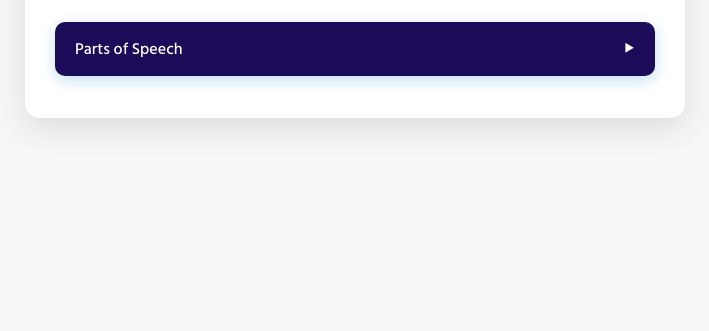
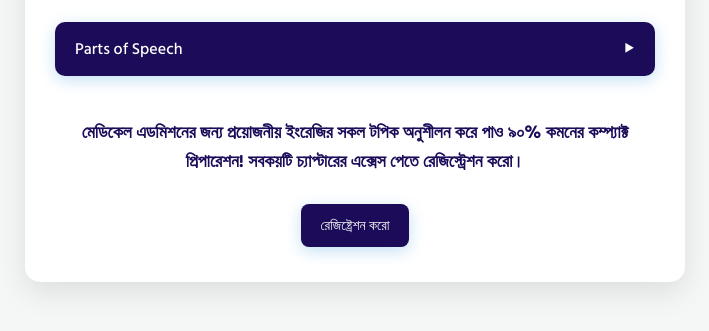
Before and after one commit to medicalprostuti/onueng, a plain HTML site: page index.html in a window 1280 px wide. Shown: the part 159-490 px from the top of the page, without its empty margins (285-994 px from the left). Drawn offline with Linux system fonts and the light colour scheme.

Commit message:
Update index.html

```diff
--- a/index.html
+++ b/index.html
@@ -24,17 +24,22 @@
         padding: 25px 30px;
         border-radius: 15px;
         box-shadow: 0 10px 30px rgba(0, 0, 0, 0.1);
+        display: flex;
+        flex-direction: column;
+        align-items: center;
       }
       h1 {
         text-align: center;
         color: #2c3e50;
         margin-bottom: 25px;
         font-family: "Hind Siliguri", sans-serif;
+        width: 100%;
       }
       /* --- Dropdown Styling --- */
       .dropdown {
         position: relative;
         margin-bottom: 12px;
+        width: 100%;
       }
       .dropdown-btn {
         background: #1b0b58;
@@ -75,19 +80,14 @@
       /* --- Dropdown Content & Animation --- */
       .dropdown-content {
         background-color: #f9f9f9;
-        /* Hide content by default */
         max-height: 0;
         overflow: hidden;
         margin-top: 5px;
         border-radius: 10px;
         box-shadow: inset 0 3px 8px rgba(0, 0, 0, 0.05);
-        /* Smooth transition for the slide-down effect */
         transition: max-height 0.8s ease-in-out;
       }
-      /* Class added by JavaScript to show the content */
       .dropdown-content.show {
-        /* Increased max-height to accommodate 60+ topics.
-       This value should be larger than the height of your longest topic list. */
         max-height: 5000px;
       }
       /* Links inside the dropdown */
@@ -108,6 +108,36 @@
         background-color: #e9ecef;
         padding-left: 30px;
         color: #2980b9;
+      }
+      /* New styles for the registration section */
+      .registration-text {
+        color: #1b0b58;
+        font-weight: bold;
+        text-align: center;
+        margin-top: 25px;
+        font-size: 1.1em;
+      }
+      .registration-button {
+        display: block;
+        background: #1b0b58;
+        color: white;
+        padding: 10px 20px;
+        font-size: 14px;
+        font-weight: 500;
+        border: none;
+        cursor: pointer;
+        border-radius: 8px;
+        text-decoration: none;
+        transition: background-color 0.3s ease, transform 0.2s ease;
+        box-shadow: 0 4px 15px rgba(52, 152, 219, 0.3);
+        margin: 10px auto;
+        width: fit-content;
+      }
+      .registration-button:hover {
+        background-color: #2a1a7a;
+      }
+      .registration-button:active {
+        transform: scale(0.99);
       }
     </style>
   </head>
@@ -172,56 +202,44 @@
         const menuContainer = document.getElementById("subject-menu");
         // --- 1. Function to Generate the Menu ---
         function generateMenu() {
-          // Loop through each chapter in the data object
           chaptersData.forEach((chapter) => {
-            // Create the main container for the dropdown
             const dropdownDiv = document.createElement("div");
             dropdownDiv.className = "dropdown";
-            // Create the button for the chapter
             const button = document.createElement("button");
             button.className = "dropdown-btn";
             button.textContent = chapter.title;
-            // Create the container for the topics
             const contentDiv = document.createElement("div");
             contentDiv.className = "dropdown-content";
-            // Loop through the topics for the current chapter
             chapter.topics.forEach((topic) => {
               const link = document.createElement("a");
               link.textContent = topic.title;
               link.href = topic.url;
               contentDiv.appendChild(link);
             });
-            // Assemble the parts
             dropdownDiv.appendChild(button);
             dropdownDiv.appendChild(contentDiv);
-            // Add the completed dropdown to the main container
             menuContainer.appendChild(dropdownDiv);
           });
         }
         // --- 2. Function to Add Event Listeners ---
         function attachEventListeners() {
-          const allDropdownBtns = menuContainer.querySelectorAll(".dropdown-btn");
+          const allDropdownBtns =
+            menuContainer.querySelectorAll(".dropdown-btn");
           allDropdownBtns.forEach((btn) => {
             btn.addEventListener("click", function (event) {
               const currentContent = this.nextElementSibling;
-              const isAlreadyOpen = this.classList.contains("active");
-              // First, close all other dropdowns
               allDropdownBtns.forEach((otherBtn) => {
                 if (otherBtn !== this) {
-                  // Don't close the one we are interacting with yet
                   otherBtn.classList.remove("active");
                   otherBtn.nextElementSibling.classList.remove("show");
                 }
               });
-              // Toggle the clicked dropdown
               this.classList.toggle("active");
               currentContent.classList.toggle("show");
               event.stopPropagation();
             });
           });
-          // Optional: Close dropdowns if clicking outside
           window.addEventListener("click", function (event) {
-            // Check if the click was outside of any dropdown button
             if (!event.target.matches(".dropdown-btn")) {
               allDropdownBtns.forEach((btn) => {
                 btn.classList.remove("active");
@@ -233,6 +251,17 @@
         // --- 3. Initialize the Menu ---
         generateMenu();
         attachEventListeners();
+        // Add the registration elements
+        const registrationText = document.createElement("p");
+        registrationText.className = "registration-text";
+        registrationText.textContent = " মেডিকেল এডমিশনের জন্য প্রয়োজনীয় ইংরেজির সকল টপিক অনুশীলন করে পাও ৯০% কমনের কম্প্যাক্ট প্রিপারেশন! সবকয়টি চ্যাপ্টারের এক্সেস পেতে রেজিস্ট্রেশন করো। ";
+        menuContainer.appendChild(registrationText);
+
+        const registrationButton = document.createElement("a");
+        registrationButton.className = "registration-button";
+        registrationButton.textContent = "রেজিষ্ট্রেশন করো";
+        registrationButton.href = "#";
+        menuContainer.appendChild(registrationButton);
       });
     </script>
   </body>
```
